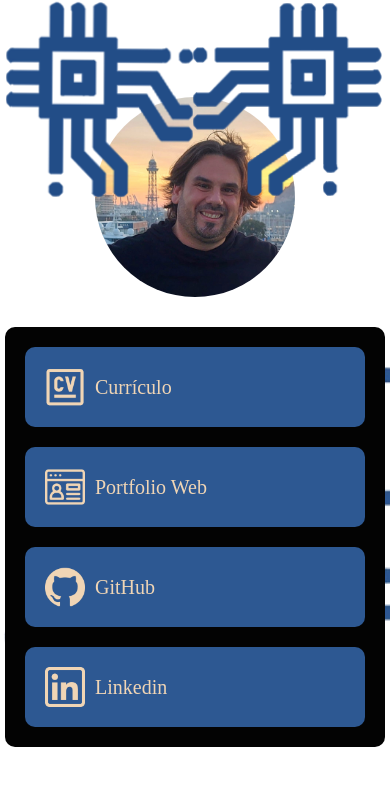
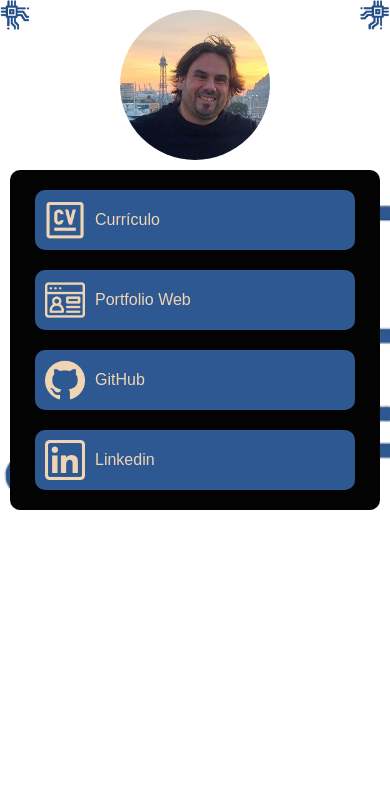
Before and after one commit to ChrisGalHur/linktree, a plain HTML site: page index.html in a window 390 px wide. Shown: the top 786 px of the page. Drawn offline with Linux system fonts and the light colour scheme.

Commit message:
to smartphone

```diff
--- a/index.html
+++ b/index.html
@@ -10,6 +10,7 @@
             margin: 0;
             padding: 0;
             position: relative; /* Para posicionar imagenes */
+            font-family: Arial, Helvetica, sans-serif;
         }
 
         /* Estilos para el contenedor principal */
@@ -21,6 +22,7 @@
             height: 100vh;
             background-color:white;
             background-size: cover;
+            padding: 20px;
         }
 
         /* Estilos para las imagenes */
@@ -60,10 +62,13 @@
             z-index: 2;
             display: flex;
             flex-direction: column;
-            align-items: flex-start; /* Alinea los enlaces a la izquierda */
+            align-items: center; /* Alinea los enlaces a la izquierda */
             padding: 10px;
             border-radius: 10px;
             background-color: rgb(3, 3, 3);
+            width: 100%;
+            max-width: 400px; /* Máximo ancho del contenedor */
+            box-sizing: border-box; /* Incluir padding y border en el tamaño total */
         }
 
         /* Estilos para los enlaces */
@@ -77,7 +82,8 @@
             padding: 20px; /*espacio alrededor del texto e imagen */
             border-radius: 10px;
             background-color: #2D5892;
-            width: 300px;
+            width: 100%;
+            max-width: 300px;
         }
 
         /*Estilos para las imagenes de los enlaces*/
@@ -92,6 +98,31 @@
             border-radius: 50%;
             object-fit: cover;
             margin-bottom: 30px; /* Margen de la imagen principal a las letras*/
+        }
+
+        /* Media queries para móviles */
+        @media (max-width: 600px) {
+            .linktree-container {
+                padding: 10px;
+                height: auto; /* Ajustar altura automática */
+            }
+
+            .linktree-link {
+                font-size: 16px; /* Reducir tamaño de fuente */
+                padding: 10px; /* Reducir padding */
+                width: 90%; /* Ajustar ancho */
+            }
+
+            .main-image {
+                width: 150px;
+                height: 150px; /* Reducir tamaño de la imagen principal */
+                margin-bottom: 10px; /* Reducir margen para móviles */
+            }
+
+            .corner-image-left, .corner-image-right {
+                width: 30px; /* Reducir tamaño de las esquinas */
+                height: 30px;
+            }
         }
     </style>
 </head>
```
